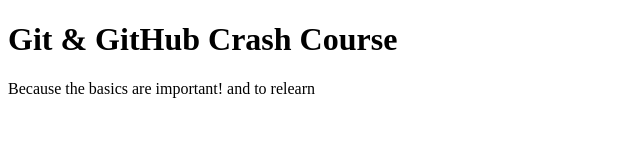
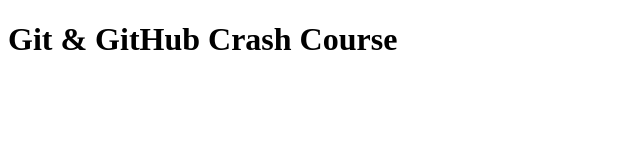
Before and after one commit to SteveTheP/GithubT01, a plain HTML site: page index.html in a window 1280 px wide. Shown: the whole page, without its empty margins (0-640 px from the left). Drawn offline with Linux system fonts and the light colour scheme.

Commit message:
check branch (#2)

```diff
--- a/index.html
+++ b/index.html
@@ -8,6 +8,3 @@
   </head>
   <body>
     <h1>Git & GitHub Crash Course</h1>
-    <p>Because the basics are important! and to relearn</p>
-  </body>
-</html>
```
